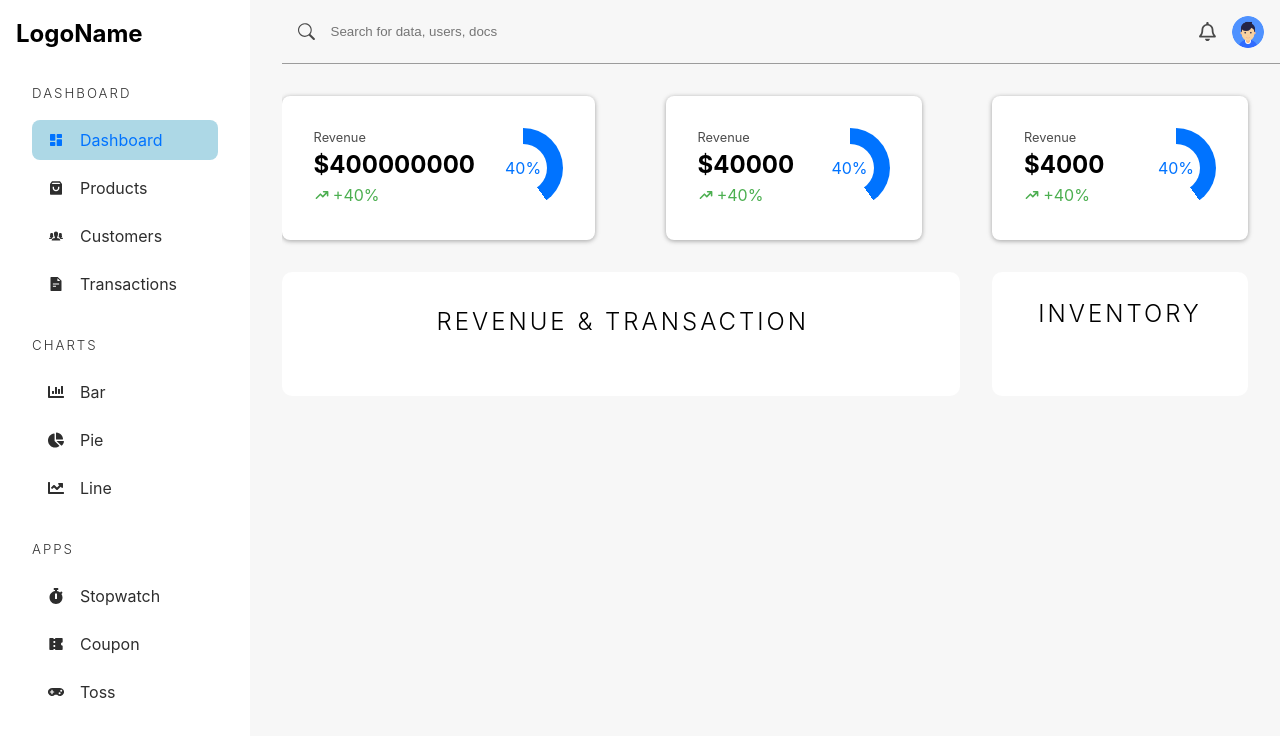
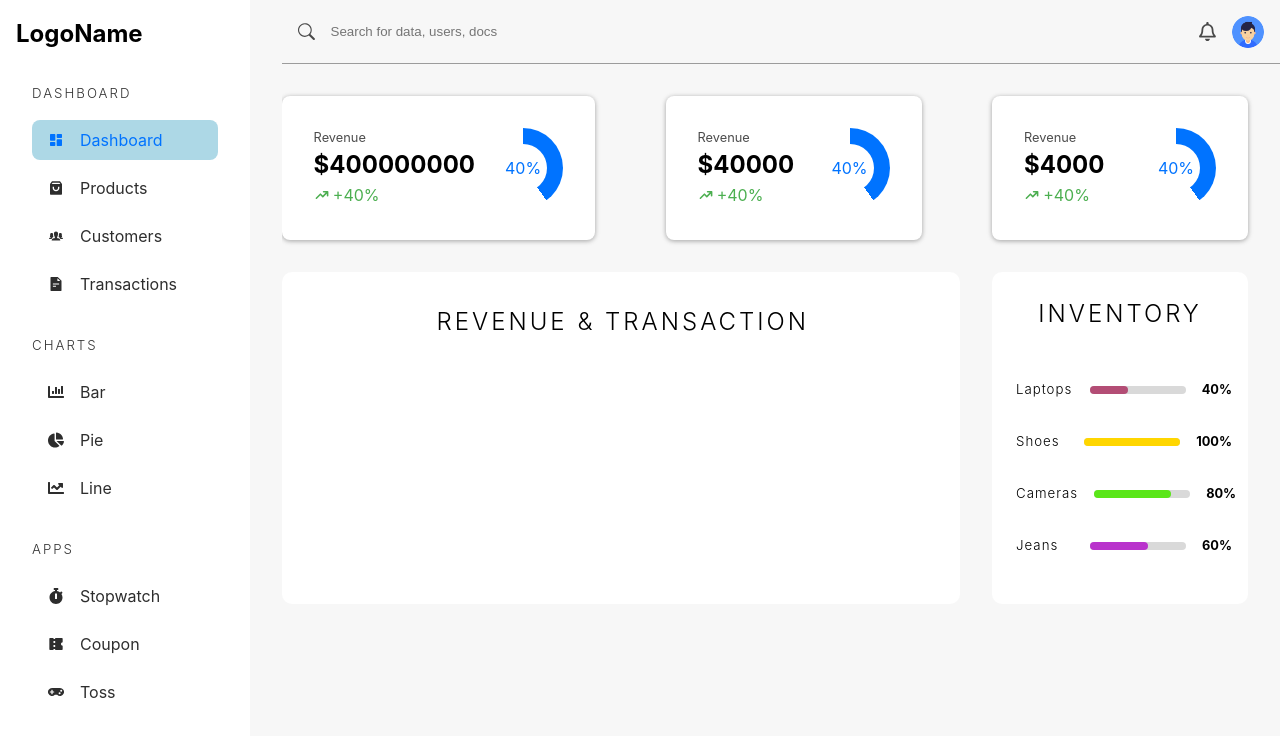
Before and after one commit to abhiSahuCodes/Admin-Dashboard-React, a React (Vite) app in the folder admin-dashboard/: page /admin/dashboard in a window 1280 px wide. Shown: the top 736 px of the page. Built offline with nearby package versions, Linux system fonts and the light colour scheme.

Commit message:
inventory category item with dynamic heading, value, and color made

```diff
--- a/admin-dashboard/src/pages/Dashboard.tsx
+++ b/admin-dashboard/src/pages/Dashboard.tsx
@@ -3,6 +3,7 @@ import AdminSidebar from "../components/AdminSidebar";
 import { FaRegBell } from "react-icons/fa";
 import userImg from "../assets/userpic.png";
 import { HiTrendingDown, HiTrendingUp } from "react-icons/hi";
+import data from "../assets/data.json";
 
 const Dashboard = () => {
   return (
@@ -23,9 +24,27 @@ const Dashboard = () => {
           <img src={userImg} alt="User" />
         </div>
         <section className="widget-container">
-          <WidgetItem percent={40} heading="Revenue" value={400000000} amount={true}  color="rgb(0, 115, 255)"/>
-          <WidgetItem percent={40} heading="Revenue" value={40000} amount={true}  color="rgb(0, 115, 255)"/>
-          <WidgetItem percent={40} heading="Revenue" value={4000} amount={true}  color="rgb(0, 115, 255)"/>
+          <WidgetItem
+            percent={40}
+            heading="Revenue"
+            value={400000000}
+            amount={true}
+            color="rgb(0, 115, 255)"
+          />
+          <WidgetItem
+            percent={40}
+            heading="Revenue"
+            value={40000}
+            amount={true}
+            color="rgb(0, 115, 255)"
+          />
+          <WidgetItem
+            percent={40}
+            heading="Revenue"
+            value={4000}
+            amount={true}
+            color="rgb(0, 115, 255)"
+          />
         </section>
         <section className="graph-container">
           <div className="revenue-chart">
@@ -33,6 +52,16 @@ const Dashboard = () => {
           </div>
           <div className="dashboard-categories">
             <h2>Inventory</h2>
+            <div>
+              {data.categories.map((element) => (
+                <CategoryItem
+                  key={element.heading}
+                  color={`hsl(${Math.random() * 360}, ${element.value}%, 50%)`}
+                  value={element.value}
+                  heading={element.heading}
+                />
+              ))}
+            </div>
           </div>
         </section>
       </main>
@@ -54,19 +83,47 @@ const WidgetItem = ({
   percent,
   color,
   amount,
-}: WidgetItemProps) => <article className="widget">
-  <div className="widget-info">
-    <p>{heading}</p>
-    <h4>{amount? `$${value}` : value}</h4>
-    {
-      percent > 0 ? <span className="green"><HiTrendingUp /> +{percent}%{""}</span> : <span className="red"><HiTrendingDown /> {percent}%{""}</span>
-    }
+}: WidgetItemProps) => (
+  <article className="widget">
+    <div className="widget-info">
+      <p>{heading}</p>
+      <h4>{amount ? `$${value}` : value}</h4>
+      {percent > 0 ? (
+        <span className="green">
+          <HiTrendingUp /> +{percent}%{""}
+        </span>
+      ) : (
+        <span className="red">
+          <HiTrendingDown /> {percent}%{""}
+        </span>
+      )}
+    </div>
+    <div
+      className="widget-circle"
+      style={{
+        background: `conic-gradient(${color} ${
+          Math.abs(percent / 100) * 360
+        }deg, rgb(255, 255, 255) 0)`,
+      }}
+    >
+      <span style={{ color }}>{percent}%</span>
+    </div>
+  </article>
+);
+
+interface CategoryItemProps {
+  color: string;
+  value: number;
+  heading: string;
+}
+
+const CategoryItem = ({ color, value, heading }: CategoryItemProps) => (
+  <div className="category-item">
+    <h5>{heading}</h5>
+    <div>
+      <div style={{ backgroundColor: color, width: `${value}%` }}></div>
+    </div>
+    <span>{value}%</span>
   </div>
-  <div className="widget-circle" style={{background: `conic-gradient(${color} ${(Math.abs(percent / 100) * 360)}deg, rgb(255, 255, 255) 0)`}}>
-    <span style={{color}}>{percent}%</span>
-  </div>
-</article>;
-
-
-
+);
 export default Dashboard;
--- a/admin-dashboard/src/styles/dashboard.scss
+++ b/admin-dashboard/src/styles/dashboard.scss
@@ -97,6 +97,32 @@
         overflow-y: auto;
         padding-left: 0.5rem;
       }
+
+      .category-item {
+        width: 100%;
+        @include flex(row, space-between);
+        padding: 1rem;
+        > h5 {
+          letter-spacing: 1px;
+          font-weight: 300;
+        }
+        > div {
+          margin-left: auto;
+          width: 6rem;
+          background-color: rgb(217, 217, 217);
+          border-radius: 20px;
+          height: 0.5rem;
+          flex: none;
+          > div {
+            border-radius: 20px;
+            height: 100%;
+          }
+        }
+        > span {
+          font-size: 0.8rem;
+          font-weight: 700;
+        }
+      }
     }
   }
 }
```
